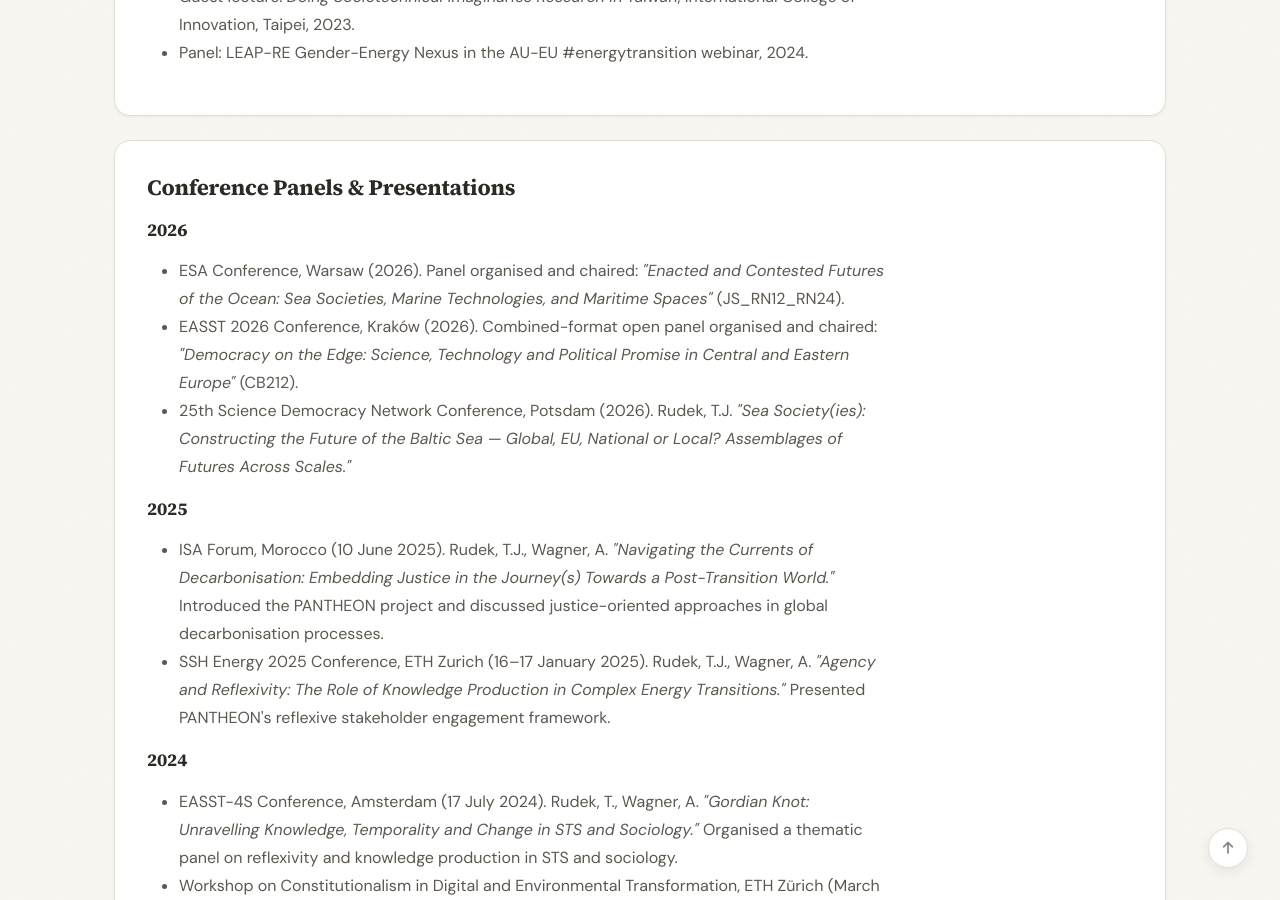
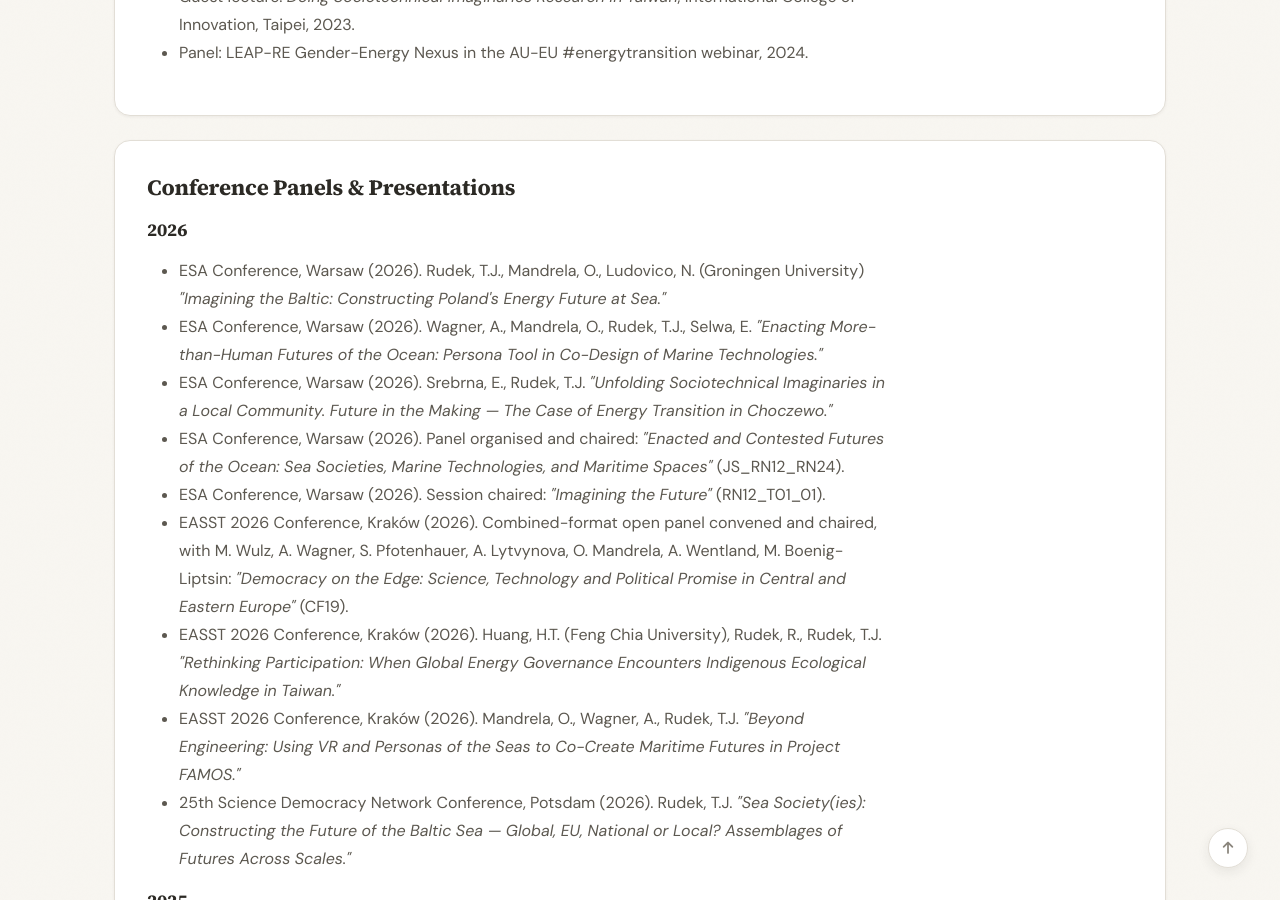
Before and after one commit to tadeuszrudek/tadeuszrudek.github.io, a Jekyll site: the page built from _pages/talks.md, in a window 1280 px wide and 900 px high, scrolled down 570 px. Built offline with Jekyll 4.4.1, drawn with Linux system fonts in a browser that asks for light colours; a style sheet for code colours, icons or effects is not loaded.

Commit message:
Update 2026 conference panels with paper titles and authors
Add the three ESA Warsaw paper presentations, the second chaired
session, the two EASST panel papers, and correct the EASST panel
code from CB212 to CF19.

Co-Authored-By: Claude Sonnet 5 <noreply@anthropic.com>

```diff
--- a/_pages/talks.md
+++ b/_pages/talks.md
@@ -28,8 +28,14 @@ permalink: /talks/
 
 <h4>2026</h4>
 <ul>
+<li>ESA Conference, Warsaw (2026). Rudek, T.J., Mandrela, O., Ludovico, N. (Groningen University) <em>"Imagining the Baltic: Constructing Poland's Energy Future at Sea."</em></li>
+<li>ESA Conference, Warsaw (2026). Wagner, A., Mandrela, O., Rudek, T.J., Selwa, E. <em>"Enacting More-than-Human Futures of the Ocean: Persona Tool in Co-Design of Marine Technologies."</em></li>
+<li>ESA Conference, Warsaw (2026). Srebrna, E., Rudek, T.J. <em>"Unfolding Sociotechnical Imaginaries in a Local Community. Future in the Making — The Case of Energy Transition in Choczewo."</em></li>
 <li>ESA Conference, Warsaw (2026). Panel organised and chaired: <em>"Enacted and Contested Futures of the Ocean: Sea Societies, Marine Technologies, and Maritime Spaces"</em> (JS_RN12_RN24).</li>
-<li>EASST 2026 Conference, Kraków (2026). Combined-format open panel organised and chaired: <em>"Democracy on the Edge: Science, Technology and Political Promise in Central and Eastern Europe"</em> (CB212).</li>
+<li>ESA Conference, Warsaw (2026). Session chaired: <em>"Imagining the Future"</em> (RN12_T01_01).</li>
+<li>EASST 2026 Conference, Kraków (2026). Combined-format open panel convened and chaired, with M. Wulz, A. Wagner, S. Pfotenhauer, A. Lytvynova, O. Mandrela, A. Wentland, M. Boenig-Liptsin: <em>"Democracy on the Edge: Science, Technology and Political Promise in Central and Eastern Europe"</em> (CF19).</li>
+<li>EASST 2026 Conference, Kraków (2026). Huang, H.T. (Feng Chia University), Rudek, R., Rudek, T.J. <em>"Rethinking Participation: When Global Energy Governance Encounters Indigenous Ecological Knowledge in Taiwan."</em></li>
+<li>EASST 2026 Conference, Kraków (2026). Mandrela, O., Wagner, A., Rudek, T.J. <em>"Beyond Engineering: Using VR and Personas of the Seas to Co-Create Maritime Futures in Project FAMOS."</em></li>
 <li>25th Science Democracy Network Conference, Potsdam (2026). Rudek, T.J. <em>"Sea Society(ies): Constructing the Future of the Baltic Sea — Global, EU, National or Local? Assemblages of Futures Across Scales."</em></li>
 </ul>
 
```
